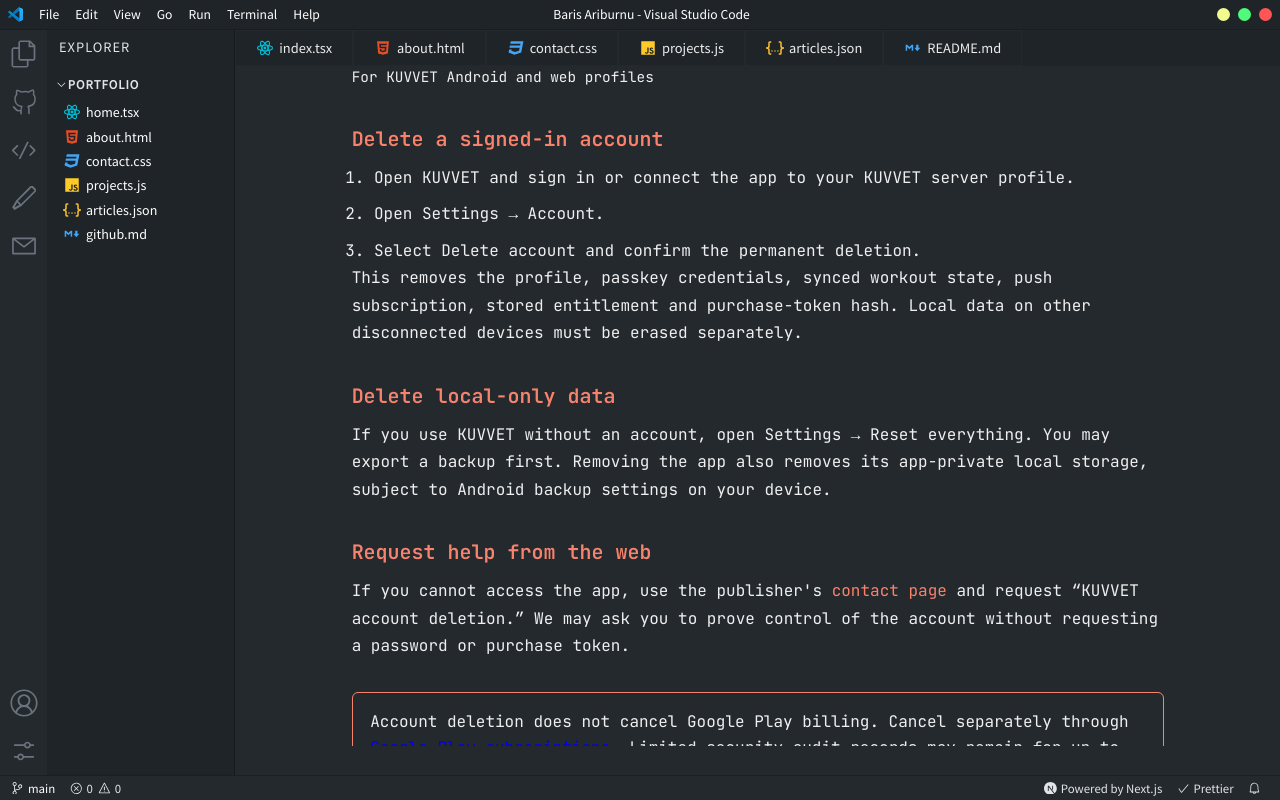
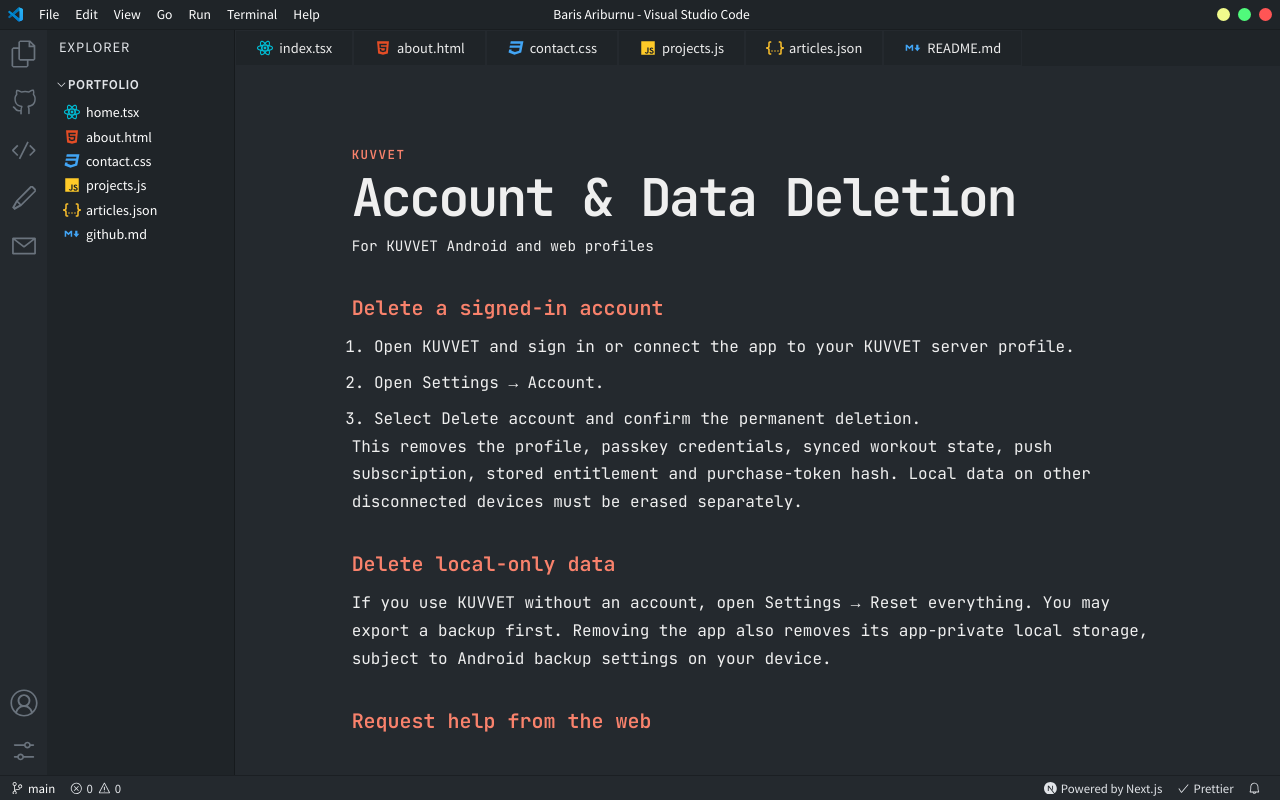
Before and after one commit to barisariburnu/barisariburnu.github.io, a Next.js app: page /projects/kuvvet-app/account-deletion in a window 1280 px wide. Built offline with nearby package versions, Linux system fonts and the light colour scheme.

Commit message:
fix: keep long legal pages scrollable

```diff
--- a/styles/KuvvetLegal.module.css
+++ b/styles/KuvvetLegal.module.css
@@ -1,4 +1,6 @@
 .container {
+  align-self: flex-start;
+  width: 100%;
   max-width: 860px;
   margin: 0 auto;
   padding: 3rem 1.5rem 5rem;
```
Also changed, not shown: 1 other file (tests, documents, lock files or other folders).
